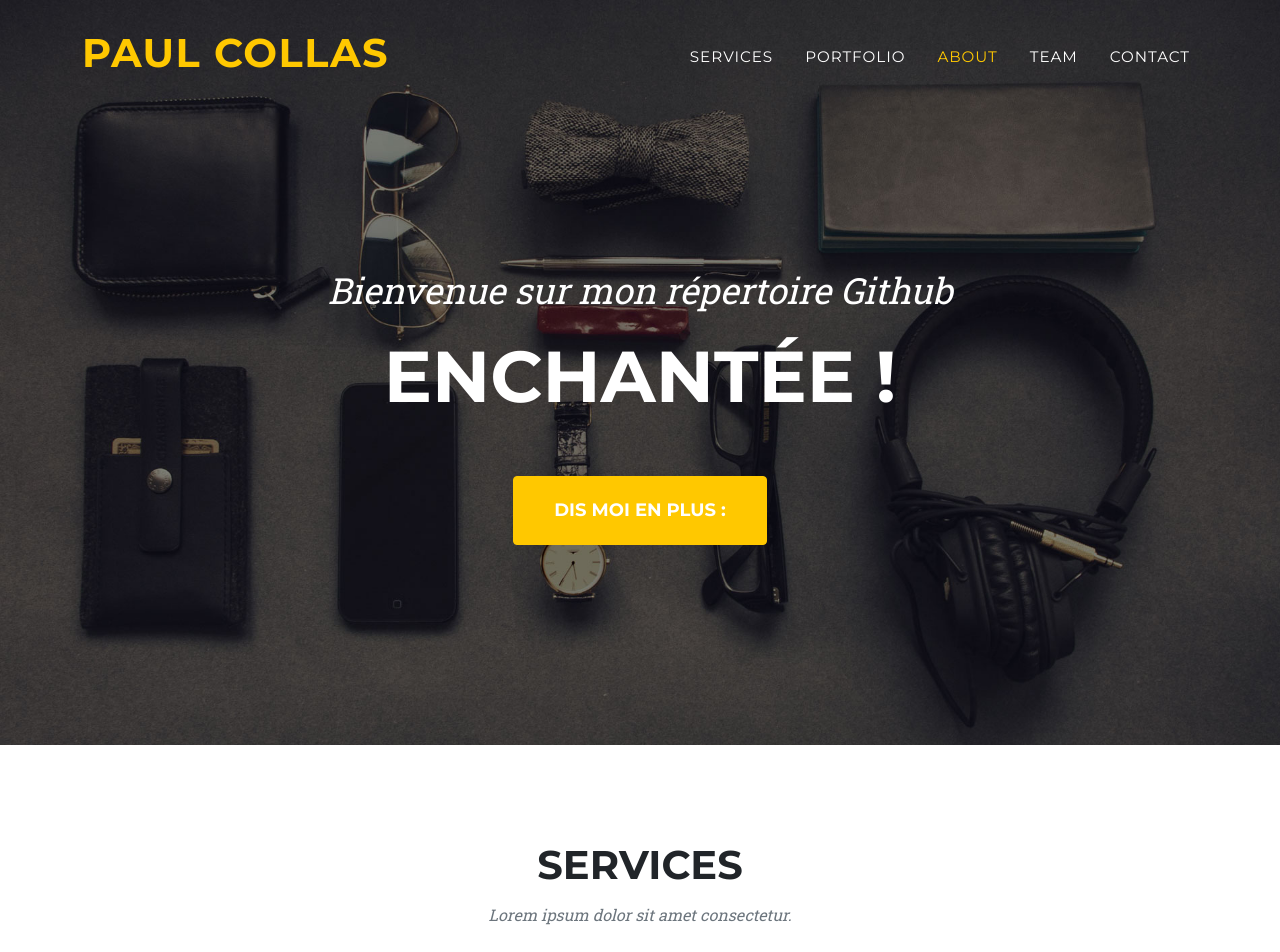
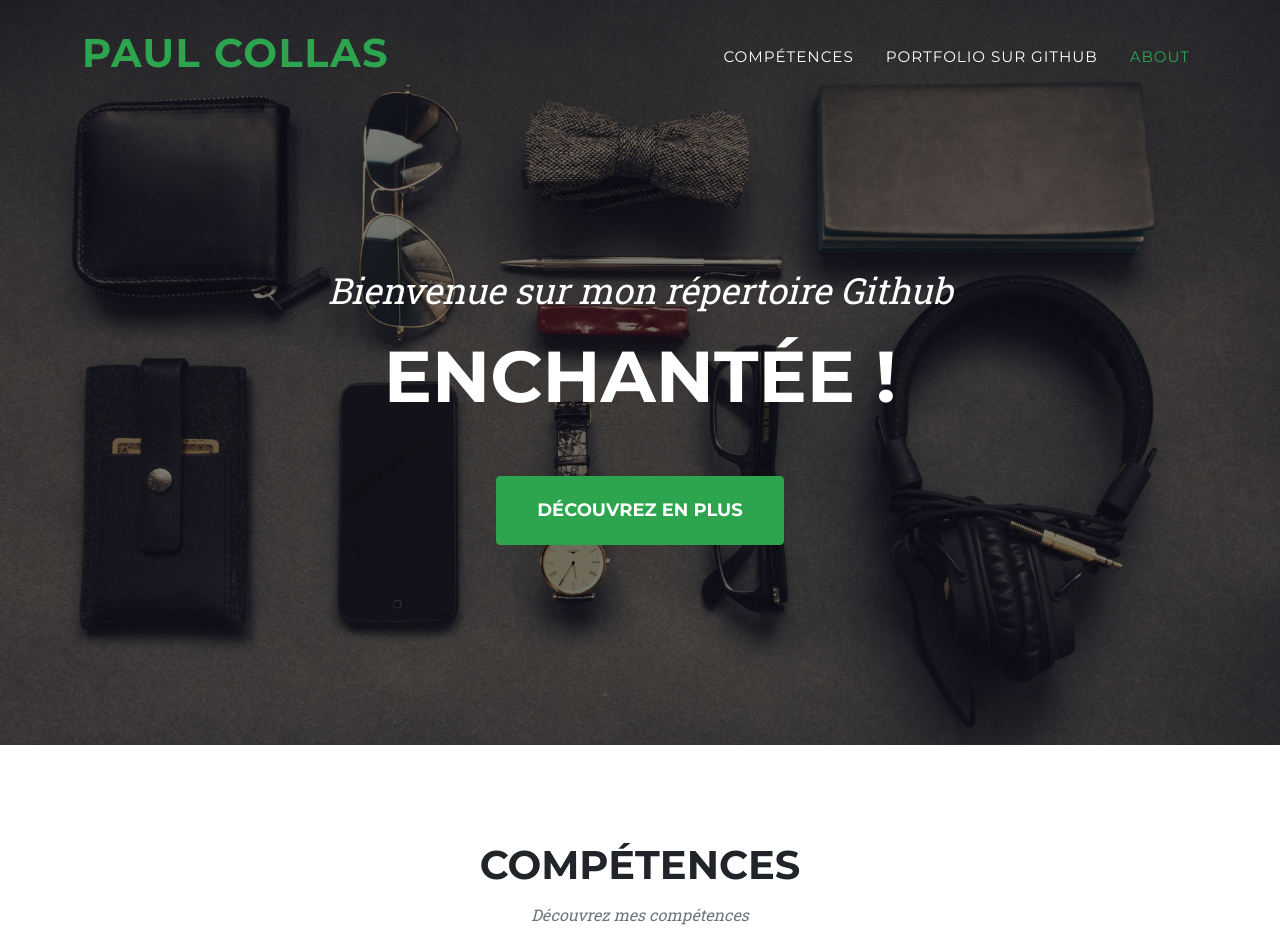
Before and after one commit to PaulCollas/PaulCollas.github.io, a plain HTML site: page index.html in a window 1280 px wide. Shown: the top 952 px of the page. Drawn offline with nearby package versions, Linux system fonts and the light colour scheme.

Commit message:
New : udpate index

```diff
--- a/index.html
+++ b/index.html
@@ -27,11 +27,9 @@
                 </button>
                 <div class="collapse navbar-collapse" id="navbarResponsive">
                     <ul class="navbar-nav text-uppercase ms-auto py-4 py-lg-0">
-                        <li class="nav-item"><a class="nav-link" href="#services">Services</a></li>
-                        <li class="nav-item"><a class="nav-link" href="#portfolio">Portfolio</a></li>
+                        <li class="nav-item"><a class="nav-link" href="#services">Compétences</a></li>
+                        <li class="nav-item"><a class="nav-link" href="#portfolio">Portfolio sur Github</a></li>
                         <li class="nav-item"><a class="nav-link" href="#about">About</a></li>
-                        <li class="nav-item"><a class="nav-link" href="#team">Team</a></li>
-                        <li class="nav-item"><a class="nav-link" href="#contact">Contact</a></li>
                     </ul>
                 </div>
             </div>
@@ -41,15 +39,15 @@
             <div class="container">
                 <div class="masthead-subheading">Bienvenue sur mon répertoire Github</div>
                 <div class="masthead-heading text-uppercase">Enchantée !</div>
-                <a class="btn btn-primary btn-xl text-uppercase" href="#services">Dis moi en plus :</a>
+                <a class="btn btn-primary btn-xl text-uppercase" href="#services">Découvrez en plus</a>
             </div>
         </header>
         <!-- Services-->
         <section class="page-section" id="services">
             <div class="container">
                 <div class="text-center">
-                    <h2 class="section-heading text-uppercase">Services</h2>
-                    <h3 class="section-subheading text-muted">Lorem ipsum dolor sit amet consectetur.</h3>
+                    <h2 class="section-heading text-uppercase">Compétences</h2>
+                    <h3 class="section-subheading text-muted">Découvrez mes compétences</h3>
                 </div>
                 <div class="row text-center">
                     <div class="col-md-4">
```
Also changed, not shown: css/styles.css.
